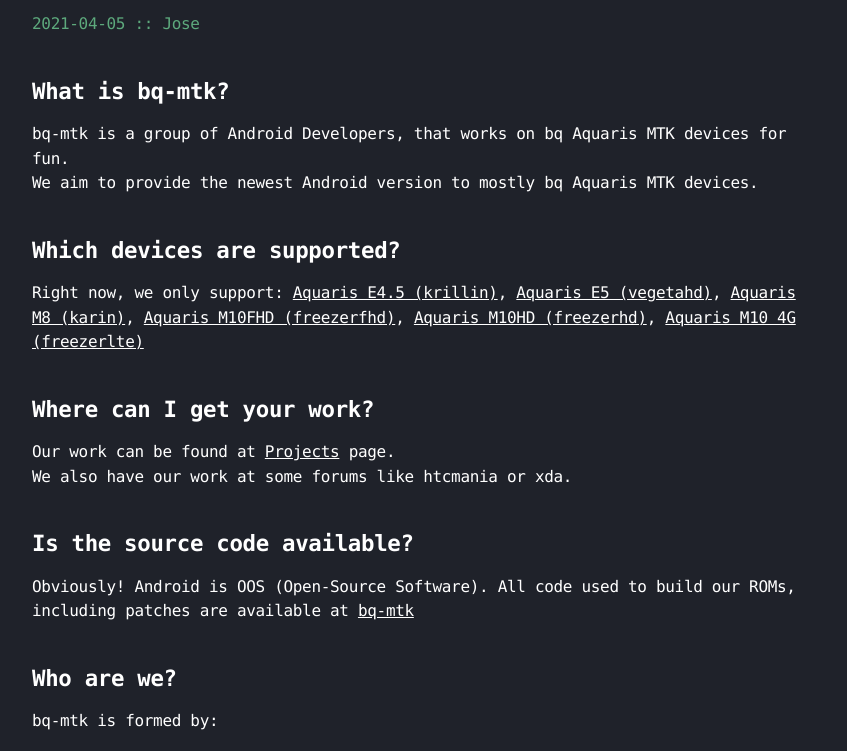
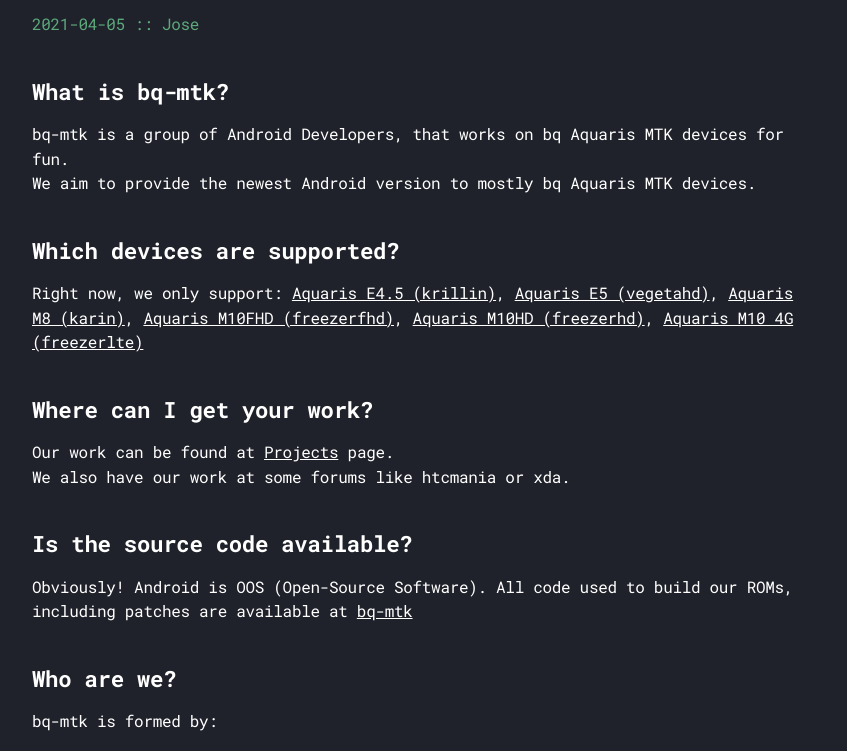
Before and after one commit to bq-mtk/bq-mtk.github.io, a plain HTML site: page about/index.html in a window 1280 px wide. Shown: the part 279-1030 px from the top of the page, without its empty margins (216-1063 px from the left). Drawn offline with Linux system fonts and the light colour scheme; a web font is replaced by a local one.

Commit message:
bq-mtk.github.io: Switch to Roboto mono font
Signed-off-by: jmpfbmx <jmpf.bmx@gmail.com>
Change-Id: Ia2db54c7ba65eaf31e95518b56493f8a200e677a

```diff
--- a/style/purple.css
+++ b/style/purple.css
@@ -1,3 +1,5 @@
+@import url('https://fonts.googleapis.com/css2?family=Roboto+Mono:ital,wght@0,100;0,200;0,300;0,400;0,500;0,600;0,700;1,100;1,200;1,300;1,400;1,500;1,600;1,700&display=swap');
+
 * {html {
 	box-sizing: border-box;
 }
@@ -9,7 +11,7 @@
 body {
 	margin: 0;
 	padding: 0;
-	font-family: Fira Code,Monaco,Consolas,Ubuntu Mono,monospace;
+    font-family: 'Roboto Mono', monospace;
 	font-size: 1rem;
 	line-height: 1.54;
 	letter-spacing: -.02em;
@@ -110,7 +112,7 @@
 }
 
 code,kbd {
-	font-family: Fira Code,Monaco,Consolas,Ubuntu Mono,monospace;
+    font-family: 'Roboto Mono', monospace;
 	font-feature-settings: normal;
 	background: rgba(120, 226, 160, 0.2);
 	background: rgba(120, 226, 160, 0.2);
--- a/style/style.css
+++ b/style/style.css
@@ -1,3 +1,5 @@
+@import url('https://fonts.googleapis.com/css2?family=Roboto+Mono:ital,wght@0,100;0,200;0,300;0,400;0,500;0,600;0,700;1,100;1,200;1,300;1,400;1,500;1,600;1,700&display=swap');
+
 :root {
 	--accent: #A568F2;
 	--background: rgb(34, 33, 41);
@@ -9,14 +11,14 @@
 @custom-media --phone (max-width: 684px);
 @custom-media --tablet (max-width: 900px);
 @font-face {
-	font-family: Fira Code;
+    font-family: 'Roboto Mono', monospace;
 	font-style: normal;
 	font-weight: 400;
 	src: url(0fe15bb5eea5828156c892b0708bea40.woff) format("woff");
 	font-display: swap;
 }
 @font-face {
-	font-family: Fira Code;
+    font-family: 'Roboto Mono', monospace;
 	font-style: normal;
 	font-weight: 800;
 	src: url(910c4f69908ca1b54b0fed395a9ad573.woff) format("woff");
@@ -321,7 +323,7 @@
 body {
 	margin: 0;
 	padding: 0;
-	font-family: Fira Code,Monaco,Consolas,Ubuntu Mono,monospace;
+    font-family: 'Roboto Mono', monospace;
 	font-size: 1rem;
 	line-height: 1.54;
 	letter-spacing: -.02em;
@@ -403,7 +405,7 @@
 	text-align: right;
 }
 code,kbd {
-	font-family: Fira Code,Monaco,Consolas,Ubuntu Mono,monospace;
+    font-family: 'Roboto Mono', monospace;
 	font-feature-settings: normal;
 	background: rgba(120, 226, 160, 0.2);
 	color: #A568F2;
@@ -889,7 +891,7 @@
 }
 code[class*=language-],pre[class*=language-] {
 	background: none;
-	font-family: inherit,monospace;
+    font-family: 'Roboto Mono', monospace;
 	text-align: left;
 	white-space: pre;
 	word-spacing: normal;
```
